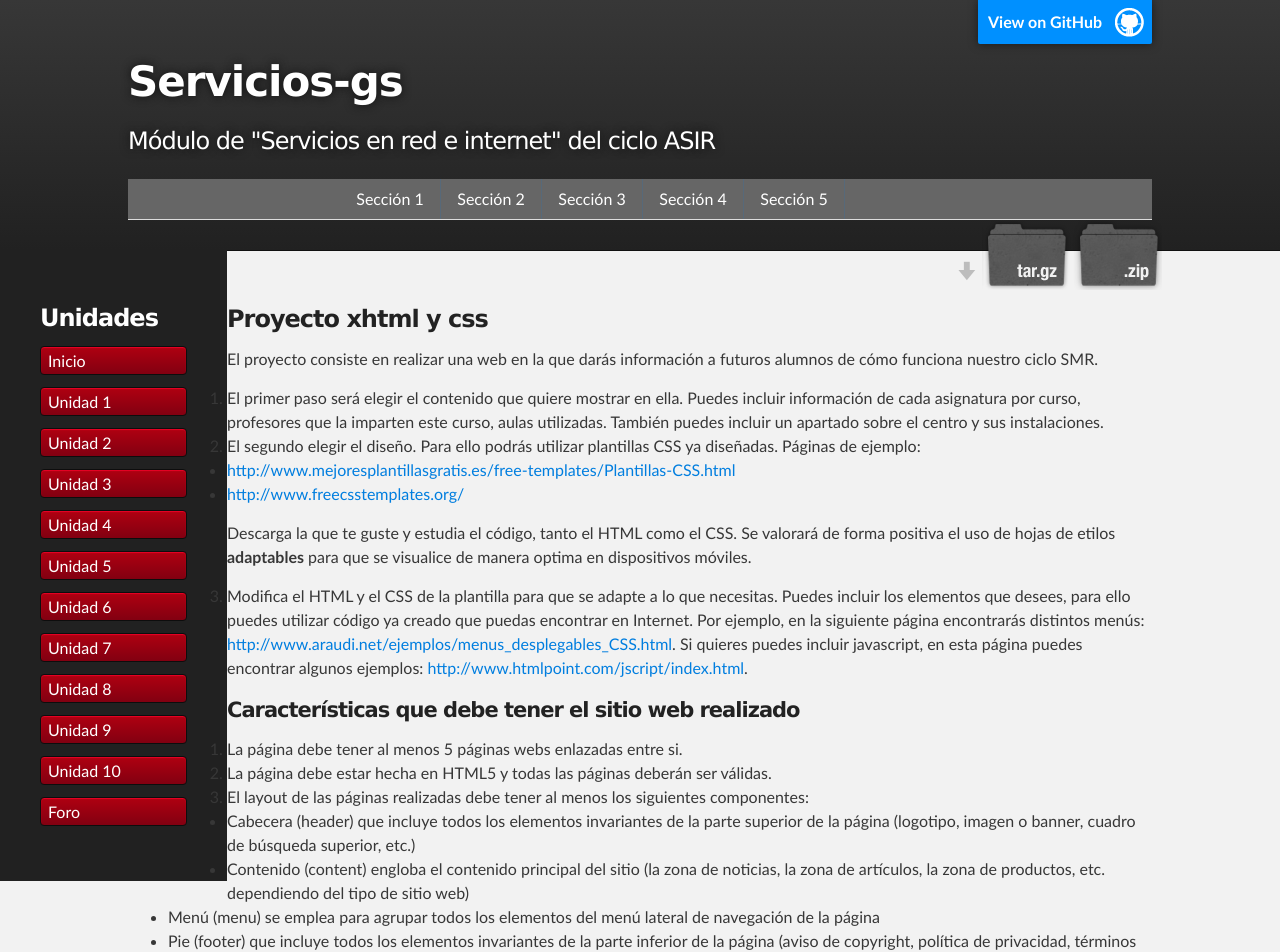
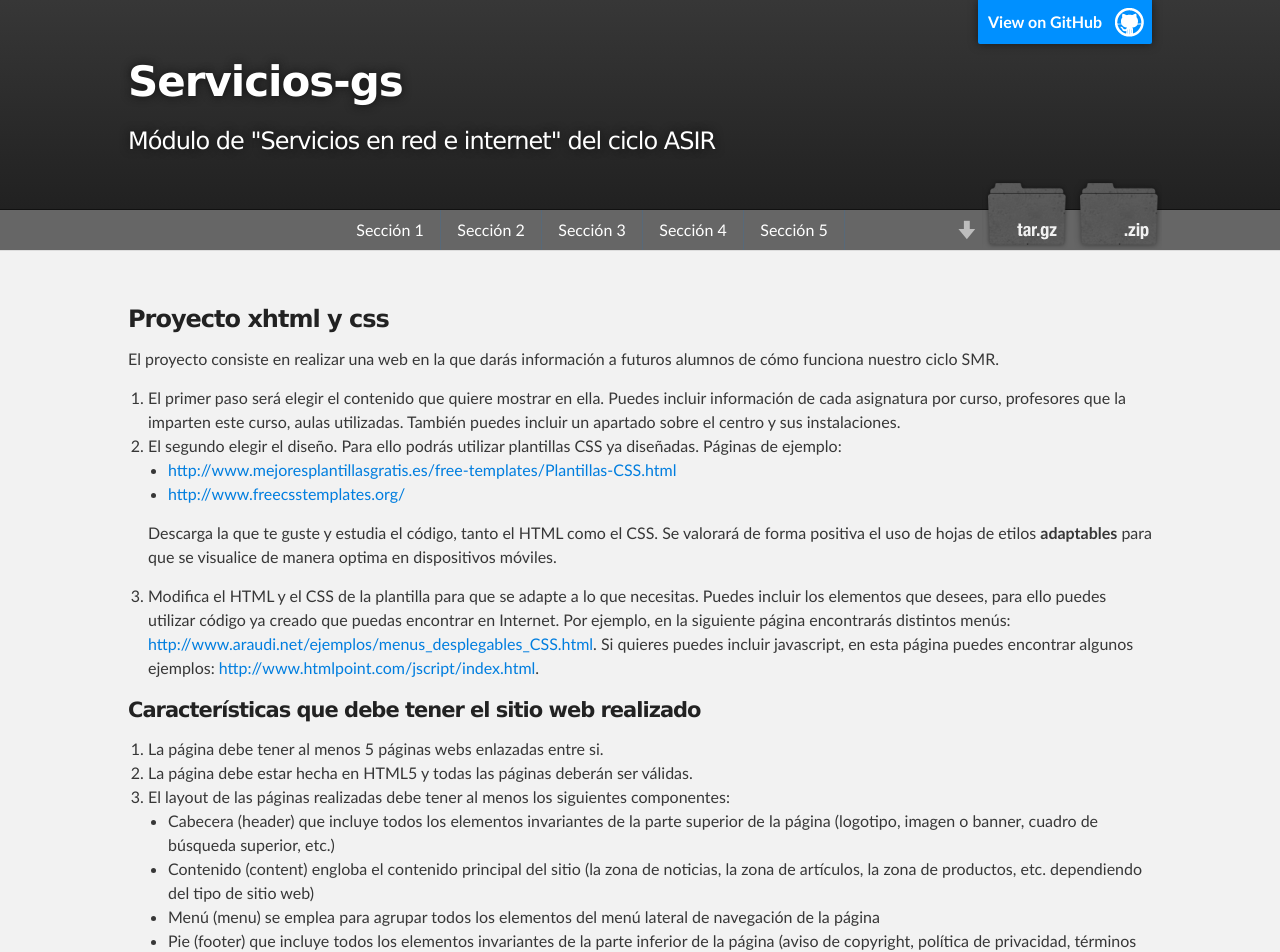
Before and after one commit to josedom24/servicios-gs, a Jekyll site: the page built from index.md, in a window 1280 px wide. Shown: the top 952 px of the page. Built offline with Jekyll 4.4.1, drawn with Linux system fonts in a browser that asks for light colours; nearby versions of some CDN libraries.

Commit message:
menu.css

```diff
--- a/_layouts/index.html
+++ b/_layouts/index.html
@@ -147,7 +147,14 @@ $(window).resize(function(){
               <a class="zip_download_link" href="https://github.com/josedom24/servicios-gs/zipball/master">Download this project as a .zip file</a>
               <a class="tar_download_link" href="https://github.com/josedom24/servicios-gs/tarball/master">Download this project as a tar.gz file</a>
             </section>
-            <nav>
+
+        </header>
+    </div>
+
+
+    <!-- MAIN CONTENT -->
+    <div id="main_content_wrap" class="outer">
+      <nav>
     <ul>
         <li><a href="#">Sección 1</a></li>
         <li><a href="#">Sección 2</a></li>
@@ -157,43 +164,6 @@ $(window).resize(function(){
     </ul>
     <a id="pull" href="#">Menu</a>
 </nav>
-        </header>
-    </div>
-
-    <div class="slide">
- <h3 class="header">Unidades</h3>
-            <ul class="otherlinks clearfix">
-
-              <li><a title="" href="/cloud" rel="external">Inicio</a></li>
-
-              <li><a title="" href="/cloud/curso/u1" rel="external">Unidad 1</a></li>
-
-              <li><a title="" href="/cloud/curso/u2" rel="external">Unidad 2</a></li>
-
-              <li><a title="" href="/cloud/curso/u3" rel="external">Unidad 3</a></li>
-
-              <li><a title="" href="/cloud/curso/u4" rel="external">Unidad 4</a></li>
-
-              <li><a title="" href="/cloud/curso/u5" rel="external">Unidad 5</a></li>
-
-              <li><a title="" href="/cloud/curso/u6" rel="external">Unidad 6</a></li>
-
-              <li><a title="" href="/cloud/curso/u7" rel="external">Unidad 7</a></li>
-
-              <li><a title="" href="/cloud/curso/u8" rel="external">Unidad 8</a></li>
-
-              <li><a title="" href="/cloud/curso/u9" rel="external">Unidad 9</a></li>
-
-              <li><a title="" href="/cloud/curso/u10" rel="external">Unidad 10</a></li>
-
-              <li><a title="" href="https://github.com/iesgn/cloud/issues" rel="external">Foro</a></li>
-
-            </ul>
-
-  </div>
-
-    <!-- MAIN CONTENT -->
-    <div id="main_content_wrap" class="outer">
       <section id="main_content" class="inner">
         {{content}}
       </section>
--- a/stylesheets/menu.css
+++ b/stylesheets/menu.css
@@ -1,61 +1,98 @@
- div.slide ul {
-  list-style:none;
-
-
-  padding:0;
+/* Clearfix */
+.clear:before, .clear:after {
+    content: " ";
+    display: table;
 }
 
-div.slide li a{
-  color:#FFF;
-}
-div.slide h3{
-  color:#FFF;
+.clear:after {
+    clear: both;
 }
 
-
-div.slide li {
-list-style-type: none;
-  width:132px;
-  height:15px;
-margin-bottom: 12px;
-line-height: 1em;
-padding: 6px 6px 6px 7px;
-
-background: #AF0011;
-background: -moz-linear-gradient(top, #AF0011 0%, #820011 100%);
-  background: -webkit-gradient(linear, left top, left bottom, color-stop(0%,#f8f8f8), color-stop(100%,#dddddd));
-  background: -webkit-linear-gradient(top, #AF0011 0%,#820011 100%);
-  background: -o-linear-gradient(top, #AF0011 0%,#820011 100%);
-  background: -ms-linear-gradient(top, #AF0011 0%,#820011 100%);
-  background: linear-gradient(top, #AF0011 0%,#820011 100%);
-
-border-radius:4px;
-  border:1px solid #0D0D0D;
-
--webkit-box-shadow: inset 0px 1px 1px 0 rgba(233,2,38, 1);
-box-shadow: inset 0px 1px 1px 0 rgba(233,2,38, 1);
-
+.clear {
+    *zoom: 1;
 }
 
-div.slide li:hover {
-background: #C3001D;
-background: -moz-linear-gradient(top, #C3001D 0%, #950119 100%);
-  background: -webkit-gradient(linear, left top, left bottom, color-stop(0%,#f8f8f8), color-stop(100%,#dddddd));
-  background: -webkit-linear-gradient(top, #C3001D 0%,#950119 100%);
-  background: -o-linear-gradient(top, #C3001D 0%,#950119 100%);
-  background: -ms-linear-gradient(top, #C3001D 0%,#950119 100%);
-  background: linear-gradient(top, #C3001D 0%,#950119 100%);
+a#pull {
+    display: none;
+}
+nav {
+    height: 40px;
+    width: 100%;
+    background: #666;
+    position: relative;
+    border-bottom: solid 1px #DDD;
 }
 
- div.slide
-
-        {float:left;
-        padding:40px;
-        background: #212121;}
-@media screen and (max-width: 480px) {
-
-div.slide{
-  visibility:hidden;
+nav ul {
+    padding: 0;
+    margin: 0 auto;
+    width: 600px;
+    height: 40px;
 }
 
+nav li {
+    display: inline;
+    float: left;
 }
+
+nav a {
+    color: #FFF;
+    display: inline-block;
+    width: 100px;
+    text-align: center;
+    line-height: 40px;
+}
+
+nav li a {
+    border-right: 1px solid #576979;
+}
+
+nav li:last-child a {
+    border-right: 0;
+}
+
+nav a:hover, nav a:active {
+    background-color: #333;
+}
+@media only screen and (max-width : 500px) {
+    nav {
+        border-bottom: 0;
+        height: auto;
+    }
+
+    nav ul {
+        display: none;
+        height: auto;
+        width: 100%;
+    }
+
+    nav li {
+        width: 50%;
+        float: left;
+        position: relative;
+    }
+
+    nav a {
+        text-align: left;
+        width: 100%;
+        text-indent: 25px;
+    }
+
+    nav a#pull {
+        display: block;
+        background-color: #666;
+        width: 100%;
+        position: relative;
+    }
+
+    nav a#pull:after {
+        content:"";
+        background: url('nav-icon.png') no-repeat;
+        width: 30px;
+        height: 30px;
+        display: inline-block;
+        position: absolute;
+        right: 15px;
+        top: 10px;
+    }
+}
```
